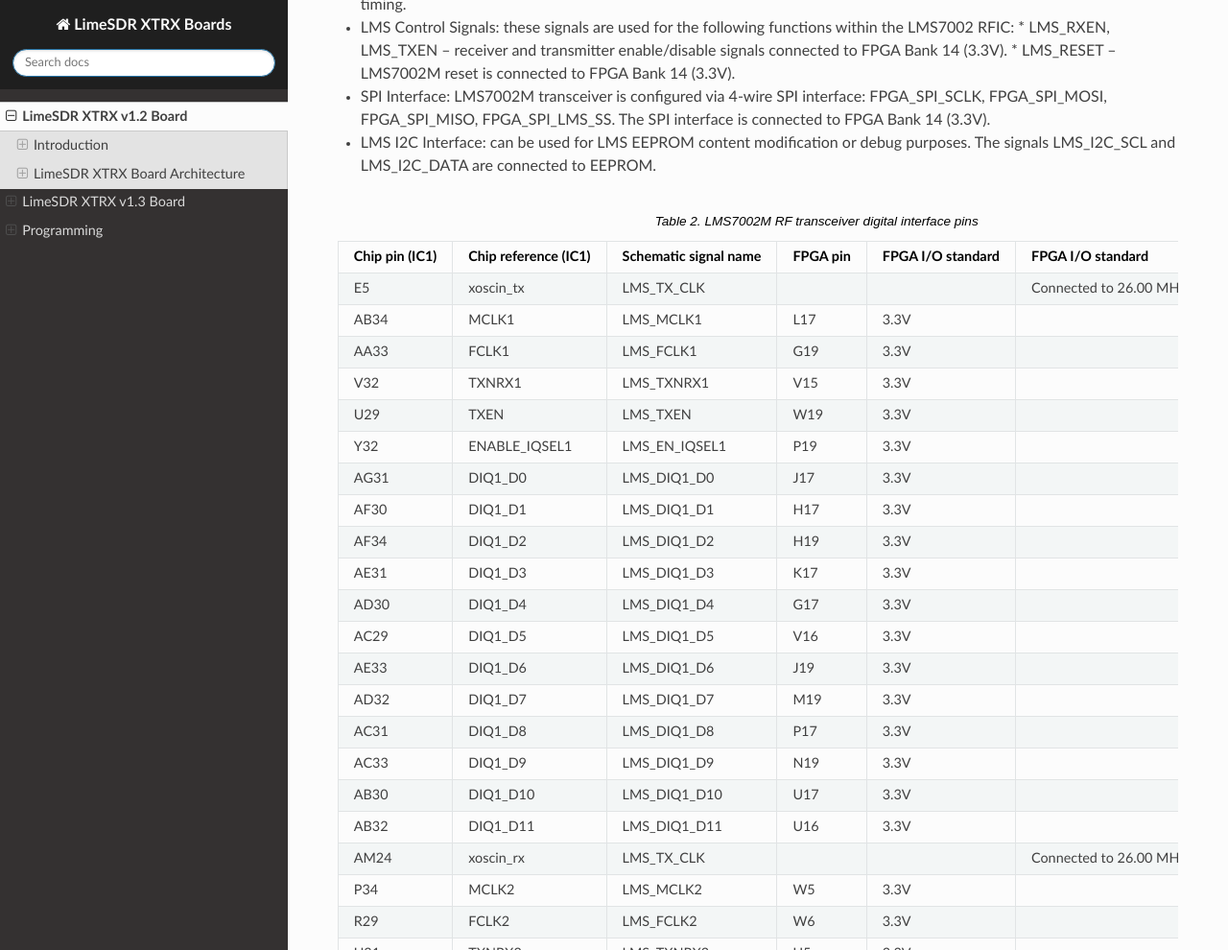
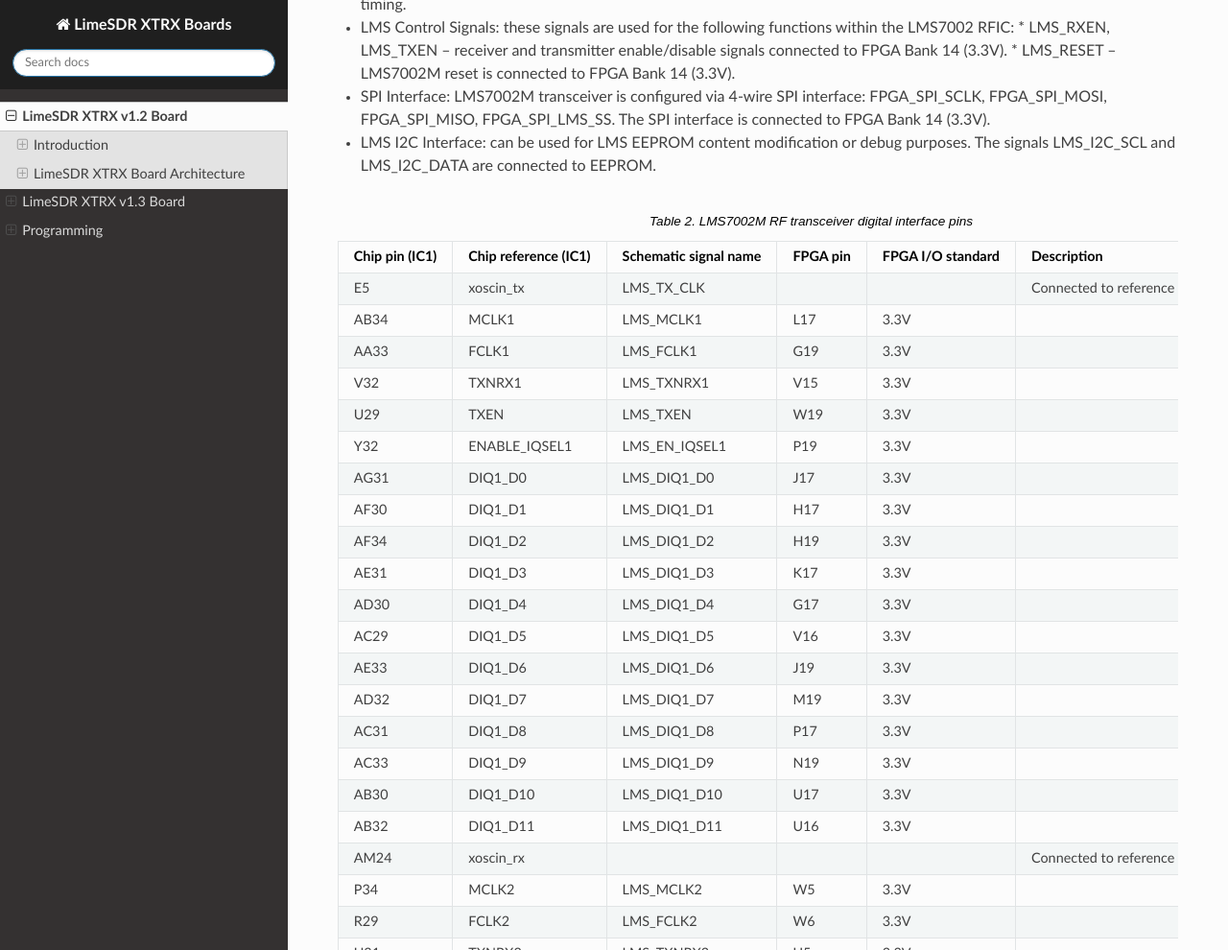
Before and after one commit to myriadrf/LimeSDR-XTRX, a Sphinx documentation site: the page built from docs/v1.2/index.rst, in a window 1280 px wide and 1400 px high, scrolled down 5851 px. Shown: the top 990 px of the window at 96% size. Built offline with Sphinx 7.4.7 and the Read the Docs theme 3.1.0, drawn with Linux system fonts in a browser that asks for light colours.

Commit message:
Updated table 2

```diff
--- a/docs/v1.2/index.rst
+++ b/docs/v1.2/index.rst
@@ -217,9 +217,9 @@
 .. table:: Table 2. LMS7002M RF transceiver digital interface pins
 
   +--------------------+--------------------------+---------------------------+--------------+-----------------------+-------------------------------------------+
-  | **Chip pin (IC1)** | **Chip reference (IC1)** | **Schematic signal name** | **FPGA pin** | **FPGA I/O standard** | **FPGA I/O standard**                     |
+  | **Chip pin (IC1)** | **Chip reference (IC1)** | **Schematic signal name** | **FPGA pin** | **FPGA I/O standard** | **Description**                           |
   +====================+==========================+===========================+==============+=======================+===========================================+
-  | E5                 | xoscin_tx                | LMS_TX_CLK                |              |                       | Connected to 26.00 MHz clock              |
+  | E5                 | xoscin_tx                | LMS_TX_CLK                |              |                       | Connected to reference clock              |
   +--------------------+--------------------------+---------------------------+--------------+-----------------------+-------------------------------------------+
   | AB34               | MCLK1                    | LMS_MCLK1                 | L17          | 3.3V                  |                                           |
   +--------------------+--------------------------+---------------------------+--------------+-----------------------+-------------------------------------------+
@@ -255,7 +255,7 @@
   +--------------------+--------------------------+---------------------------+--------------+-----------------------+-------------------------------------------+
   | AB32               | DIQ1_D11                 | LMS_DIQ1_D11              | U16          | 3.3V                  |                                           |
   +--------------------+--------------------------+---------------------------+--------------+-----------------------+-------------------------------------------+
-  | AM24               | xoscin_rx                | LMS_TX_CLK                |              |                       | Connected to 26.00 MHz clock thru 0R (NF) |
+  | AM24               | xoscin_rx                |                           |              |                       | Connected to reference clock thru 0R (NF) |
   +--------------------+--------------------------+---------------------------+--------------+-----------------------+-------------------------------------------+
   | P34                | MCLK2                    | LMS_MCLK2                 | W5           | 3.3V                  |                                           |
   +--------------------+--------------------------+---------------------------+--------------+-----------------------+-------------------------------------------+
```
